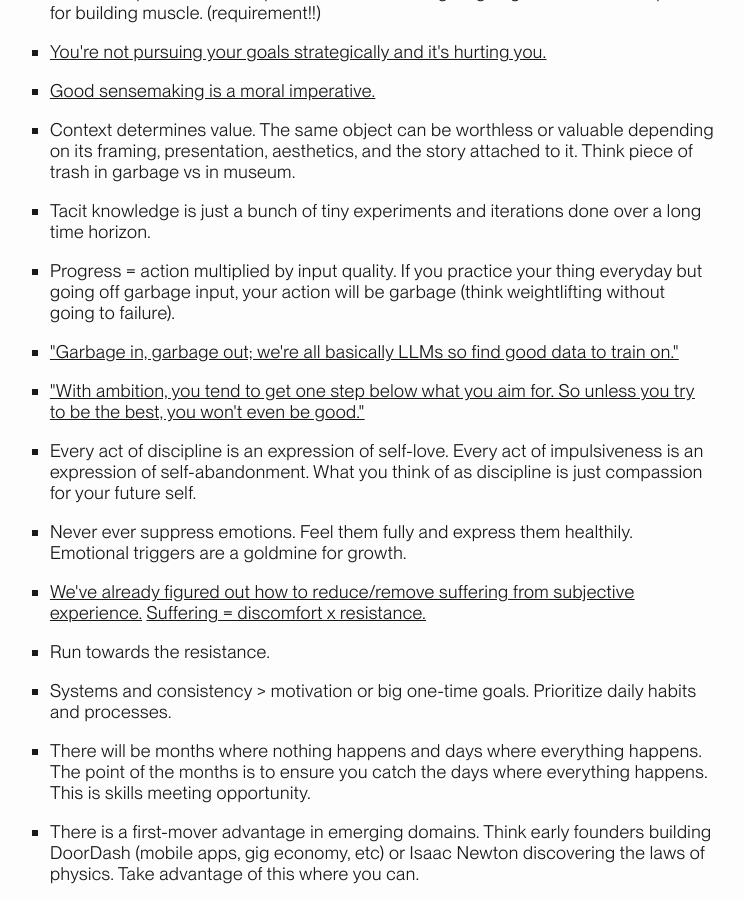
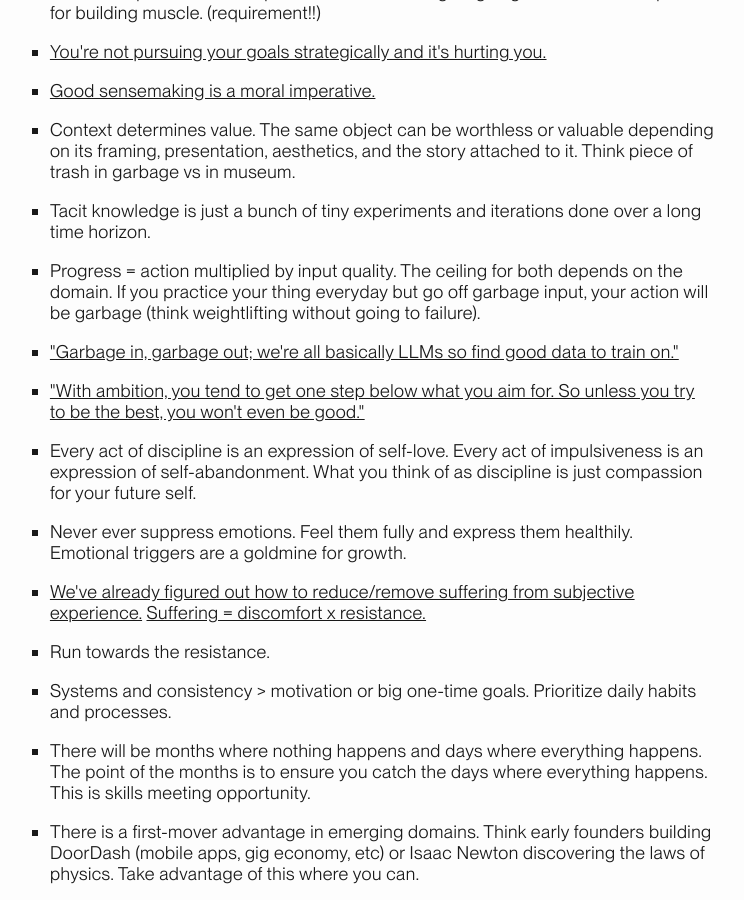
Before and after one commit to pxsswordprotected/personalsite, a Jekyll site: the page docs/principles.html, which Jekyll copies as it is, in a window 1280 px wide and 900 px high, scrolled down 2532 px. Shown: the whole window, without its empty margins (258-1002 px from the left). Built offline with Jekyll 4.4.1, drawn with Linux system fonts in a browser that asks for light colours.

Commit message:
changed principles

```diff
--- a/docs/index.html
+++ b/docs/index.html
@@ -53,7 +53,7 @@
                                     target="_blank"
                                     class="menu-item">Substack</a></li>
                             <li><a href="my_writing/index.html"
-                                    class="menu-item">Log</a></li>
+                                    class="menu-item">Other Writing</a></li>
                                     <li><a href="principles.html"
                                     class="menu-item">Principles</a></li>
                             <li><a
--- a/docs/principles.html
+++ b/docs/principles.html
@@ -381,9 +381,10 @@
                             and iterations done over a long time horizon.
                         </li>
                         <li>
-                            Progress = action multiplied by input quality. If
-                            you practice your thing everyday but going off
-                            garbage input, your action will be garbage (think
+                            Progress = action multiplied by input quality. The
+                            ceiling for both depends on the domain. If you
+                            practice your thing everyday but go off garbage
+                            input, your action will be garbage (think
                             weightlifting without going to failure).
                         </li>
                         <li>
```
Also changed, not shown: other parts of docs/index.html (+1 -1 lines), docs/styles.css (+25 -19 lines).
